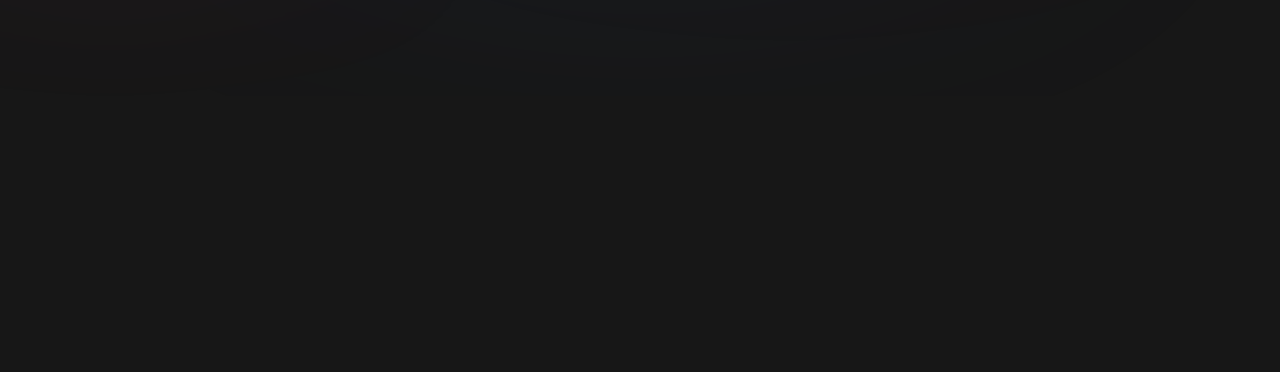
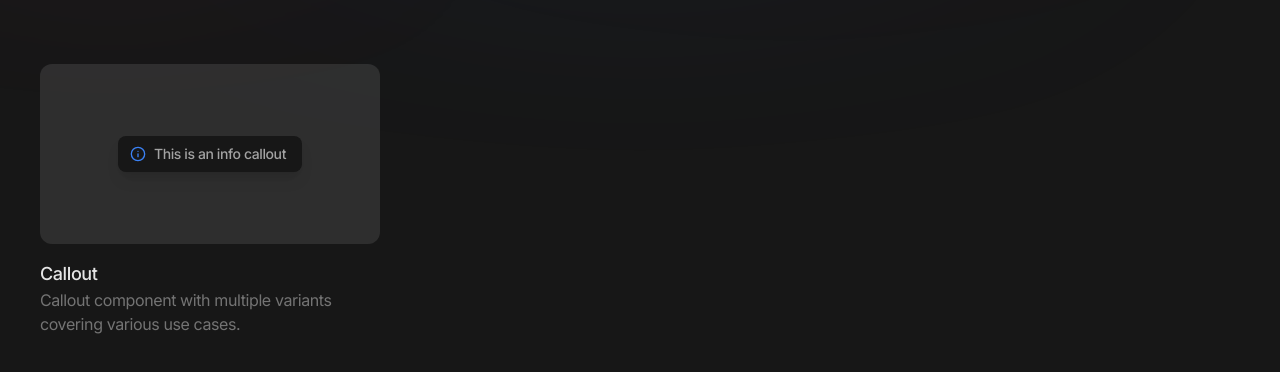
Before and after one commit to with-tw/cookies, a Next.js app: page /components in a window 1280 px wide. Shown: the part 930-1302 px from the top of the page. Before the commit the page ends 1026 px from the top, so only its background shows below. Built offline with nearby package versions, Linux system fonts and the light colour scheme; no server answers.

Commit message:
🍪 Callout component to cookies (#18)
* 🍪 Add callout to components <> Docs support

* 🍪 Update setup-code

```diff
--- /dev/null
+++ b/app/components/(component-docs)/callout/page.mdx
@@ -0,0 +1,59 @@
+import ComponentDocsHeader from '@/components/website/component-docs-header';
+import { SETUP_CODE } from '@/package/registry/setup-code.tsx';
+import { CodeBlock } from '@/components/website/code-block.tsx';
+import { ComponentPreview } from '@/components/website/component-preview.tsx';
+import { Callout } from '@/components/ui/callout.tsx';
+import { ComponentManualSetup } from '@/components/sections/component-manual-setup.tsx';
+
+<ComponentDocsHeader />
+
+<ComponentManualSetup>
+  <CodeBlock hasViewMore fileName={SETUP_CODE['callout'].registerAt}>
+    {SETUP_CODE['callout'].code}
+  </CodeBlock>
+</ComponentManualSetup>
+
+<div class="py-12" />
+
+<ComponentPreview
+  code={`<Callout>This is an info callout</Callout>`}
+  headline="Callout Info"
+  description="This is the callout component with info variant">
+  <Callout variant="info">This is an info callout</Callout>
+</ComponentPreview>
+
+<div class="py-12" />
+
+<ComponentPreview
+  code={`<Callout variant="warning">This is an warning callout</Callout>`}
+  headline="Callout Warning"
+  description="This is the callout component with warning variant">
+  <Callout variant="warning">This is an warning callout</Callout>
+</ComponentPreview>
+
+<div class="py-12" />
+
+<ComponentPreview
+  code={`<Callout variant="error">This is an error callout</Callout>`}
+  headline="Callout Error"
+  description="This is the callout component with error variant">
+  <Callout variant="error">This is an error callout</Callout>
+</ComponentPreview>
+
+<div class="py-12" />
+
+<ComponentPreview
+  code={`<Callout variant="success">This is an success callout</Callout>`}
+  headline="Callout Success"
+  description="This is the callout component with success variant">
+  <Callout variant="success">This is an success callout</Callout>
+</ComponentPreview>
+
+<div class="py-12" />
+
+<ComponentPreview
+  code={`<Callout variant="subtle">This is an subtle callout</Callout>`}
+  headline="Callout Subtle"
+  description="This is the callout component with subtle variant">
+  <Callout variant="subtle">This is an subtle callout</Callout>
+</ComponentPreview>
--- a/app/components/common/components-list.tsx
+++ b/app/components/common/components-list.tsx
@@ -5,6 +5,7 @@
 import { CardExample } from './examples/card-examples';
 import { SwitchDefaultExample } from './examples/switch-examples';
 import { AccordionDefaultExample } from './examples/accordion-examples';
+import { CalloutExample } from './examples/callout-example';
 
 export type ComponentListItemType = {
   name: string;
@@ -55,4 +56,11 @@
     path: '/components/accordion',
     render: <AccordionDefaultExample />,
   },
+  {
+    name: 'Callout',
+    description:
+      'Callout component with multiple variants covering various use cases.',
+    path: '/components/callout',
+    render: <CalloutExample />,
+  },
 ];
--- /dev/null
+++ b/app/components/common/examples/callout-example.tsx
@@ -0,0 +1,3 @@
+import { Callout } from '@/components/ui/callout';
+
+export const CalloutExample = () => <Callout>This is an info callout</Callout>;
--- /dev/null
+++ b/components/ui/callout.tsx
@@ -0,0 +1,78 @@
+'use client';
+import { ReactNode, forwardRef } from 'react';
+import {
+  ComponentAnimation,
+  ComponentAnimationType,
+} from '@/components/configs/animation-config';
+import { cn } from '@/helpers/utils';
+import { MotionProps, motion } from 'framer-motion';
+import { AlertCircle, AlertTriangle, CheckCircle, Info } from 'lucide-react';
+
+export type CalloutVariantType =
+  | 'info'
+  | 'error'
+  | 'warning'
+  | 'success'
+  | 'subtle';
+export interface CalloutProps extends React.HTMLAttributes<HTMLDivElement> {
+  variant?: CalloutVariantType;
+  animationType?: ComponentAnimationType;
+  stretch?: boolean;
+}
+
+const CalloutVariantStyle: Record<CalloutVariantType, string> = {
+  info: '[&>.callout-icon]:text-blue-500',
+  error: '[&>.callout-icon]:text-red-500',
+  warning: '[&>.callout-icon]:text-yellow-500',
+  success: '[&>.callout-icon]:text-green-500',
+  subtle: '[&>.callout-icon]:text-neutral-600',
+};
+
+const CalloutVariantIcon: Record<CalloutVariantType, ReactNode> = {
+  info: <Info />,
+  error: <AlertTriangle />,
+  warning: <AlertCircle />,
+  success: <CheckCircle />,
+  subtle: <Info />,
+};
+
+export const Callout = forwardRef<HTMLDivElement, CalloutProps>(
+  (
+    {
+      className,
+      children,
+      variant = 'info',
+      animationType = 'none',
+      stretch = false,
+      ...args
+    },
+    ref,
+  ) => {
+    return (
+      <motion.div
+        ref={ref}
+        initial={{
+          ...ComponentAnimation[animationType].initial,
+        }}
+        animate={{
+          ...ComponentAnimation[animationType].animate,
+        }}
+        className={cn(
+          'flex flex-row gap-2 pl-3 pr-4 py-2 items-center justify-start rounded-lg bg-neutral-900 shadow-lg',
+          CalloutVariantStyle[variant],
+          stretch && 'w-full',
+          className,
+        )}
+        {...(args as MotionProps)}>
+        <span className="callout-icon w-4 h-4 *:w-full *:h-full">
+          {CalloutVariantIcon[variant]}
+        </span>
+        <div className="callout-content font-medium text-sm text-neutral-400">
+          {children}
+        </div>
+      </motion.div>
+    );
+  },
+);
+
+Callout.displayName = 'Callout';
--- a/generators/update-setup-code.ts
+++ b/generators/update-setup-code.ts
@@ -13,6 +13,7 @@
   | 'card'
   | 'switch'
   | 'accordion'
+  | 'callout'
   | 'responsive-control';
 
 const OUTPUT_PATH = path.join(__dirname, '../package/registry/setup-code.tsx');
@@ -52,6 +53,10 @@
     registerAt: 'components/ui/accordion.tsx',
     path: path.join(__dirname, '../components/ui/accordion.tsx'),
   },
+  callout: {
+    registerAt: 'components/ui/callout.tsx',
+    path: path.join(__dirname, '../components/ui/callout.tsx'),
+  },
   'responsive-control': {
     registerAt: 'components/layouts/responsive-control.tsx',
     path: path.join(__dirname, '../components/layouts/responsive-control.tsx'),
@@ -81,6 +86,7 @@
   | 'card'
   | 'switch'
   | 'accordion'
+  | 'callout'
   | 'responsive-control';
 
 export const SETUP_CODE: Record<CodeRegisteryType, { registerAt: string; code: string }> = ${JSON.stringify(setupCode, null, 2)};
```
Also changed, not shown: package/registry/setup-code.tsx (+5 -0 lines).
